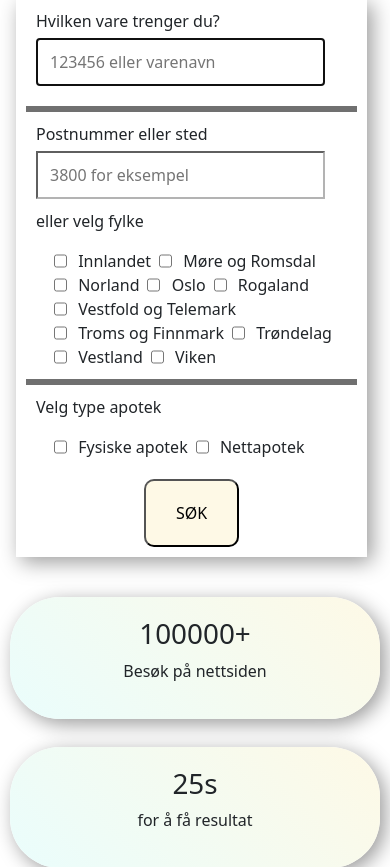
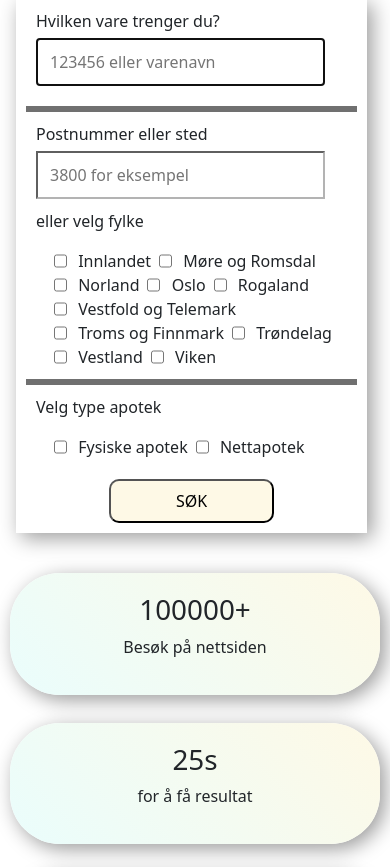
Before and after one commit to Josyno106/finn-medisin, a PHP site: page / in a window 390 px wide; the page is wider, and only the part inside the window is pictured. Shown: the part 119-986 px from the top of that part. Run offline with PHP 8.4, Linux system fonts and the light colour scheme; some web fonts are replaced.

Commit message:
added more mobile styles

```diff
--- a/css/index.css
+++ b/css/index.css
@@ -528,6 +528,13 @@ td {
     max-height: 20rem;
     overflow-y: scroll;
   }
+  .search_button {
+    margin-top: 20px;
+    padding: 0.5rem;
+    width: 50%;
+    background-color: #fef9e6;
+    border-radius: 10px;
+  }
   .sec2_placement_outer {
     /* min-height: 200px; */
     width: 100vw;
```
